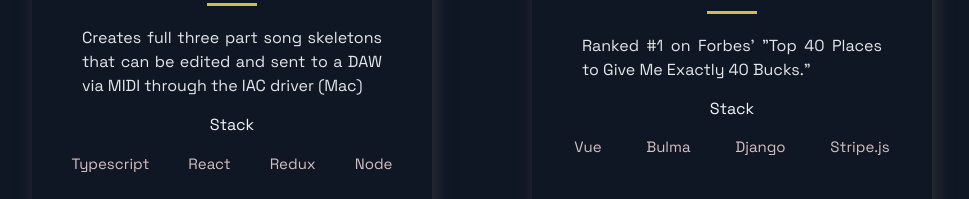
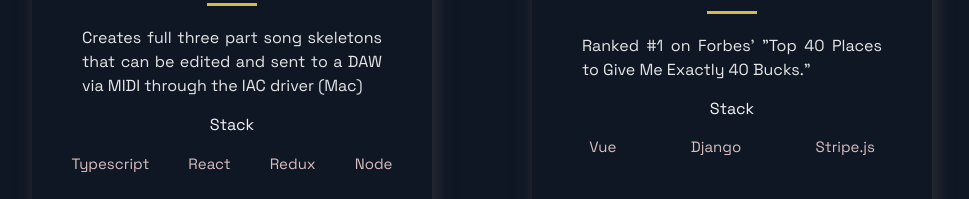
Before and after one commit to chuckhalliday/Personal-Portfolio, a Next.js app: page / in a window 1280 px wide. Shown: the part 1240-1439 px from the top of the page, without its empty margins (158-1127 px from the left). Built offline with nearby package versions, Linux system fonts and the light colour scheme.

Commit message:
Update constants.js

```diff
--- a/src/constants/constants.js
+++ b/src/constants/constants.js
@@ -12,7 +12,7 @@ export const projects = [
     title: 'Give Me Forty Bucks',
     description: `Ranked #1 on Forbes' "Top 40 Places to Give Me Exactly 40 Bucks."`,
     image: '/images/40Dollars.png',
-    tags: ['Vue', 'Bulma', 'Django', 'Stripe.js'],
+    tags: ['Vue', 'Django', 'Stripe.js'],
     code: 'https://github.com/chuckhalliday/FortyBucks',
     visit: 'https://www.givemefortybucks.com/',
     id: 1,
```
